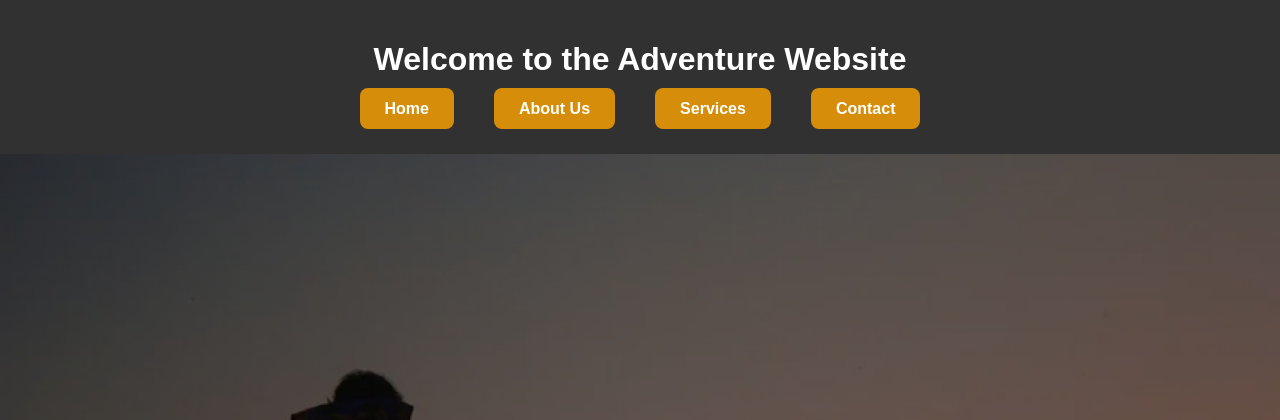
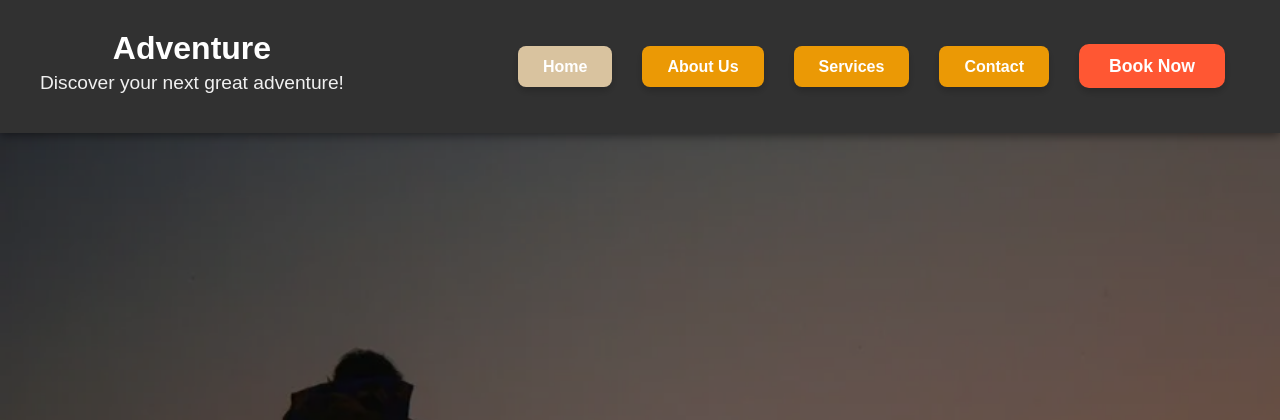
Before and after one commit to VISHAL-038/Django, a Django app: page / in a window 1280 px wide. Shown: the top 420 px of the page. Run offline with Django 5.2, Linux system fonts and the light colour scheme.

Commit message:
"templates"

```diff
--- a/myProject/myProject/urls.py
+++ b/myProject/myProject/urls.py
@@ -22,7 +22,7 @@ urlpatterns = [
     path('admin/', admin.site.urls),
     path('aboutus/', views.aboutUS),
     path('contact/', views.contact),
-    path('services/', views.services),
+    path('services/', views.services,name="services"),
     path('', views.indexPage),
     # path('course/', views.Courses),
     # path('course/<courseid>', views.courseDetails),
--- a/myProject/static/css/style.css
+++ b/myProject/static/css/style.css
@@ -22,30 +22,40 @@ body {
     transition: all 0.3s ease;
 }
 
-/* Header */
+/* Header styling */
 header {
-    background: linear-gradient(rgba(0, 0, 0, 0.8), rgba(0, 0, 0, 0.8));
+    background: linear-gradient(rgba(0, 0, 0, 0.8), rgba(0, 0, 0, 0.8)); /* Dark overlay gradient */
     padding: 20px 0;
     color: #ffffff;
-    text-align: center;
-    font-size: 1rem;
     box-shadow: 0 2px 10px rgba(0, 0, 0, 0.5);
-    /* position: sticky; Makes the header sticky */
     top: 0;
     z-index: 1000;
+    position: sticky; /* Makes the header sticky */
 }
 
-/* Navigation */
+/* Top header section (Logo and Navigation) */
+.top-header {
+    display: flex;
+    justify-content: space-between; /* Aligns logo to the left and nav to the right */
+    align-items: center; /* Vertically centers items */
+    max-width: 1200px;
+    margin: 0 auto; /* Center the container */
+    padding: 0 20px;
+}
+
+
+
+/* Navigation styling */
 nav ul {
     list-style: none;
     padding: 0;
     display: flex;
-    justify-content: center;
-    margin-top: 10px;
+    justify-content: flex-end; /* Align nav to the right */
+    align-items: center;
 }
 
 nav ul li {
-    margin: 0 20px;
+    margin: 0 15px;
 }
 
 nav ul li a {
@@ -53,30 +63,78 @@ nav ul li a {
     text-decoration: none;
     font-weight: bold;
     padding: 12px 25px;
-    background-color: rgba(255, 165, 0, 0.8);
+    background-color: rgba(255, 165, 0, 0.9); /* Orange background for buttons */
     border-radius: 8px;
     transition: background-color 0.3s, transform 0.3s;
+    box-shadow: 0 4px 8px rgba(0, 0, 0, 0.2); /* Soft shadow for buttons */
 }
 
 nav ul li a:hover {
-    background-color: rgba(255, 140, 0, 0.9);
+    background-color: rgba(255, 140, 0, 1); /* Darker orange on hover */
     color: #ffffff;
-    transform: translateY(-2px);
+    transform: translateY(-3px); /* Adds a slight lift on hover */
 }
 
+/* CTA button styling */
+.cta-button {
+    background-color: #ff5733; /* Call-to-action button in brighter color */
+    color: #fff;
+    padding: 12px 30px;
+    font-size: 1.1rem;
+    font-weight: bold;
+    border-radius: 10px;
+    transition: transform 0.3s ease, background-color 0.3s ease;
+}
+
+.cta-button:hover {
+    background-color: #ff4500; /* Slight color change on hover */
+    transform: scale(1.05); /* Slightly enlarges on hover */
+}
+
+/* Centered name and tagline */
+.site-info {
+    text-align: center;
+    margin-top: 10px;
+}
+
+.site-info h1 {
+    font-size: 2rem;
+    margin: 0;
+}
+
+.site-info .tagline {
+    margin-top: 5px;
+    font-size: 1.2rem;
+    color: #f0f0f0;
+}
+
+/* Responsive design */
 @media (max-width: 768px) {
-    header {
-        font-size: 1rem;
+    .top-header {
+        flex-direction: column;
+    }
+
+    nav ul {
+        flex-direction: column;
+        margin-top: 10px;
     }
 
     nav ul li {
-        margin: 0 10px;
+        margin: 10px 0;
     }
 
     nav ul li a {
         padding: 10px 20px;
+        font-size: 0.9rem;
+    }
+
+    .cta-button {
+        padding: 12px 25px;
+        font-size: 1rem;
     }
 }
+
+
 
 /* Hero Section */
 .hero {
@@ -485,3 +543,7 @@ footer a:hover {
 h2, p, .gallery-image {
     animation: fadeIn 2s ease;
 }
+
+header .active a{
+    background-color: #d9c39f;
+}
--- a/myProject/templates/header.html
+++ b/myProject/templates/header.html
@@ -10,13 +10,24 @@
 </head>
 <body>
     <header>
-        <h1>Welcome to the Adventure Website</h1>
-        <nav>
-            <ul>
-                <li><a href="index.html">Home</a></li>
-                <li><a href="aboutus.html">About Us</a></li>
-                <li><a href="services.html">Services</a></li>
-                <li><a href="contact.html">Contact</a></li>
-            </ul>
-        </nav>
+        <div class="top-header">
+            <div class="site-info">
+                <h1>Adventure </h1>
+                <p class="tagline">Discover your next great adventure!</p>
+            </div>
+    <br>
+            <!-- Navigation Section -->
+            <nav>
+                <ul>
+                    <li class="{% if request.path == '/'  %} active {% endif %}"><a href="/">Home</a></li>
+                    <li class="{% if request.path == '/aboutus/'  %} active {% endif %}"><a href="/aboutus">About Us</a></li>
+                    <li class="{% if request.path == '/services/'  %} active {% endif %}"><a href="{% url 'services' %}">Services</a></li>
+                    <li class="{% if request.path == '/contact/'  %} active {% endif %}"><a href="/contact">Contact</a></li>
+                    <li ><a href="/book" class="cta-button">Book Now</a></li> <!-- Call-to-action button -->
+                </ul>
+            </nav>
+        </div>
+
+        <!-- Website Name and Tagline Section (Centered Below) -->
+
     </header>
```
